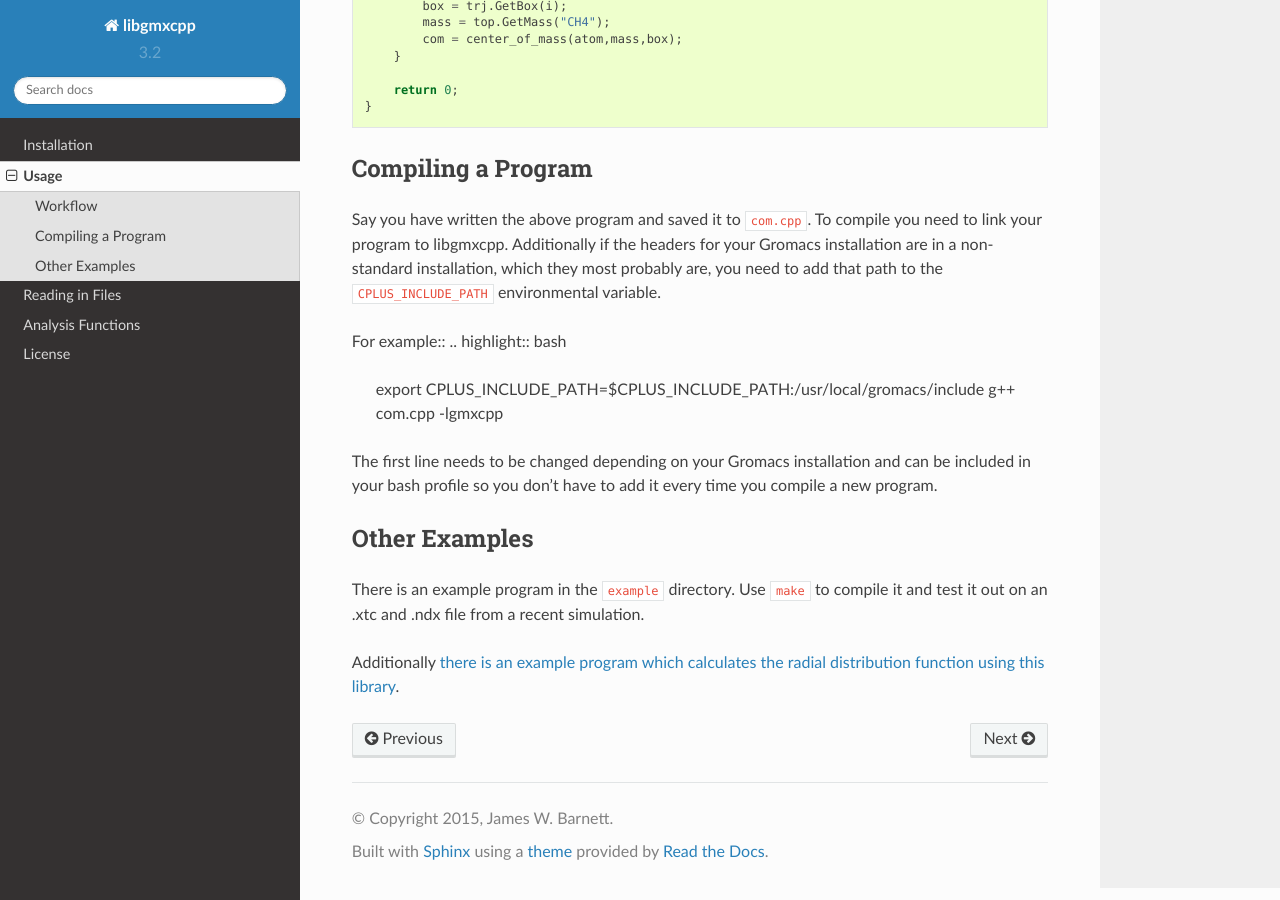
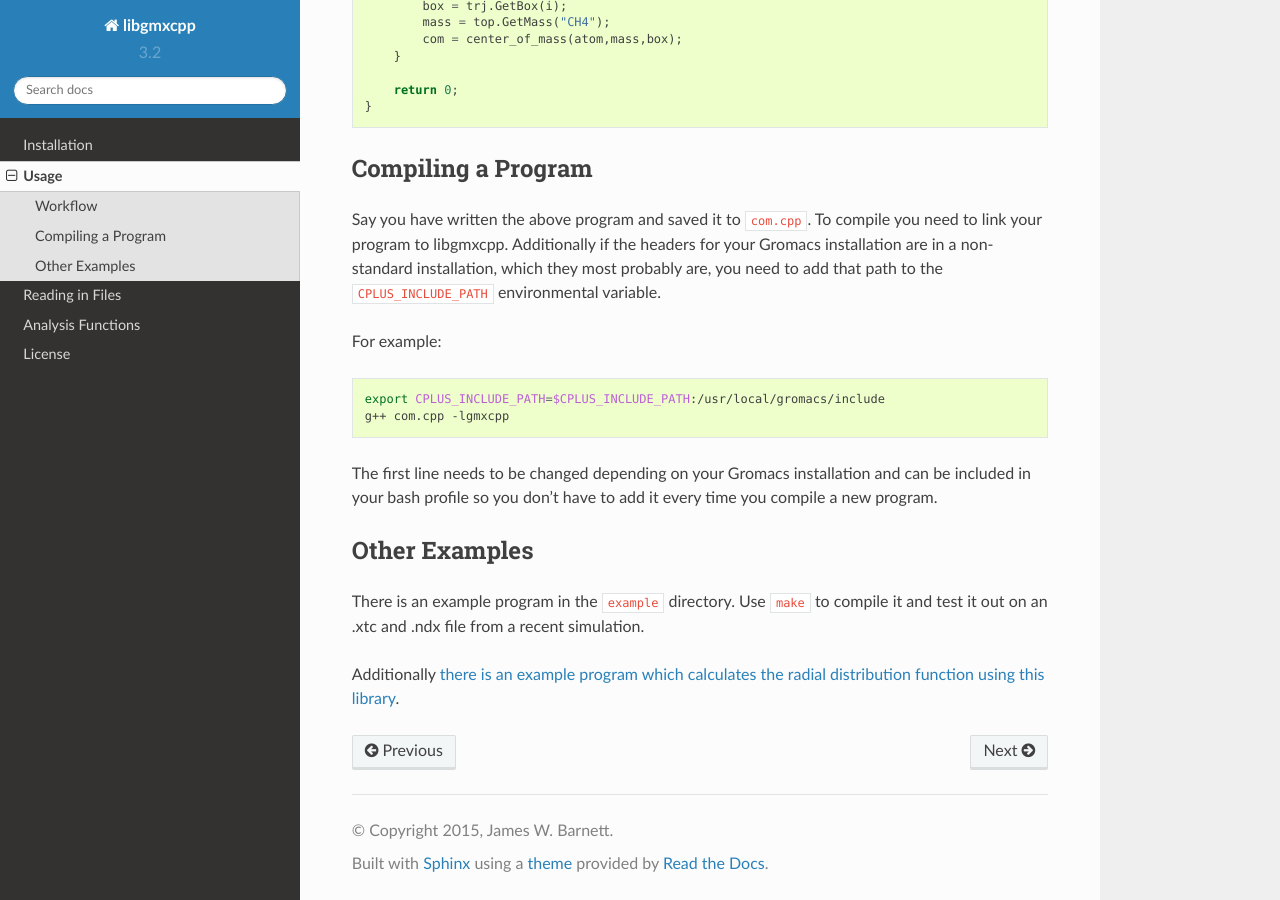
Before and after one commit to wesbarnett/libgmxcpp, a Sphinx documentation site: the page built from docs/usage.rst, in a window 1280 px wide and 900 px high, scrolled down 2375 px. Built offline with Sphinx 7.4.7 and the Read the Docs theme 2.0.0, drawn with Linux system fonts in a browser that asks for light colours.

Commit message:
fix code highlight

```diff
--- a/docs/usage.rst
+++ b/docs/usage.rst
@@ -133,8 +133,8 @@ for your Gromacs installation are in a non-standard installation, which they
 most probably are, you need to add that path to the ``CPLUS_INCLUDE_PATH``
 environmental variable.
 
+.. highlight:: bash
 For example::
-.. highlight:: bash
 
     export CPLUS_INCLUDE_PATH=$CPLUS_INCLUDE_PATH:/usr/local/gromacs/include
     g++ com.cpp -lgmxcpp
```
